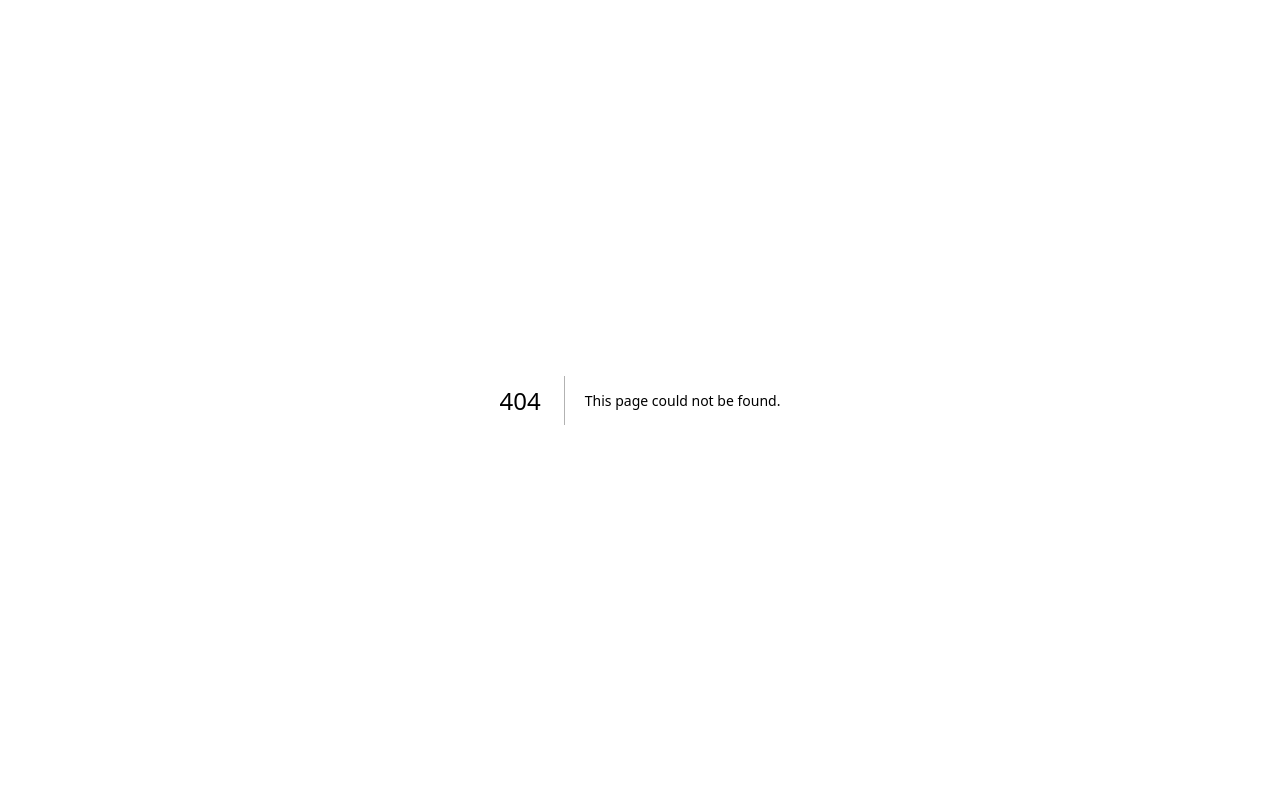
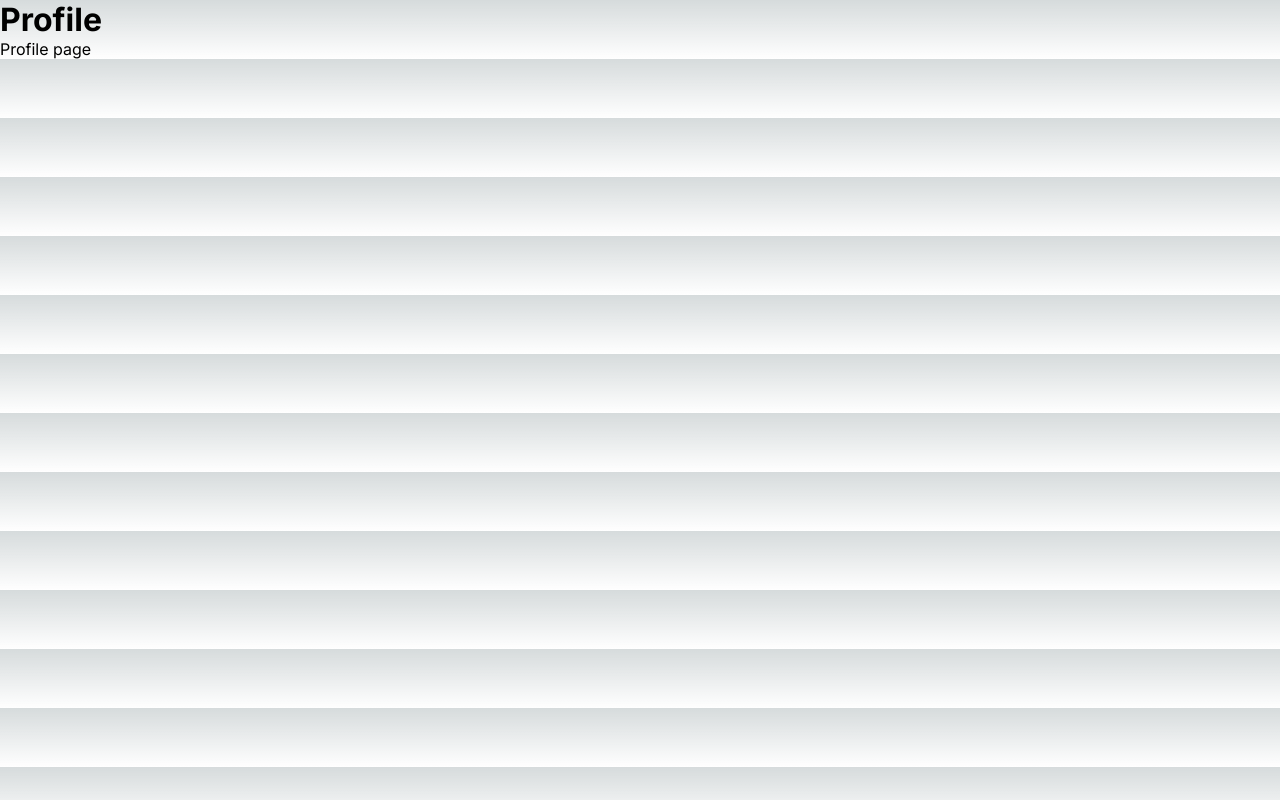
Before and after one commit to alleycaaat/project-tracker, a Next.js app: page /profile in a window 1280 px wide. Before the commit this address had no page. Built offline with nearby package versions, Linux system fonts and the light colour scheme.

Commit message:
create profile page

```diff
--- /dev/null
+++ b/src/app/profile/page.jsx
@@ -0,0 +1,8 @@
+export default function ProfilePage() {
+    return (
+        <div>
+            <h1>Profile</h1>
+            <p>Profile page</p>
+        </div>
+    );
+}
```
